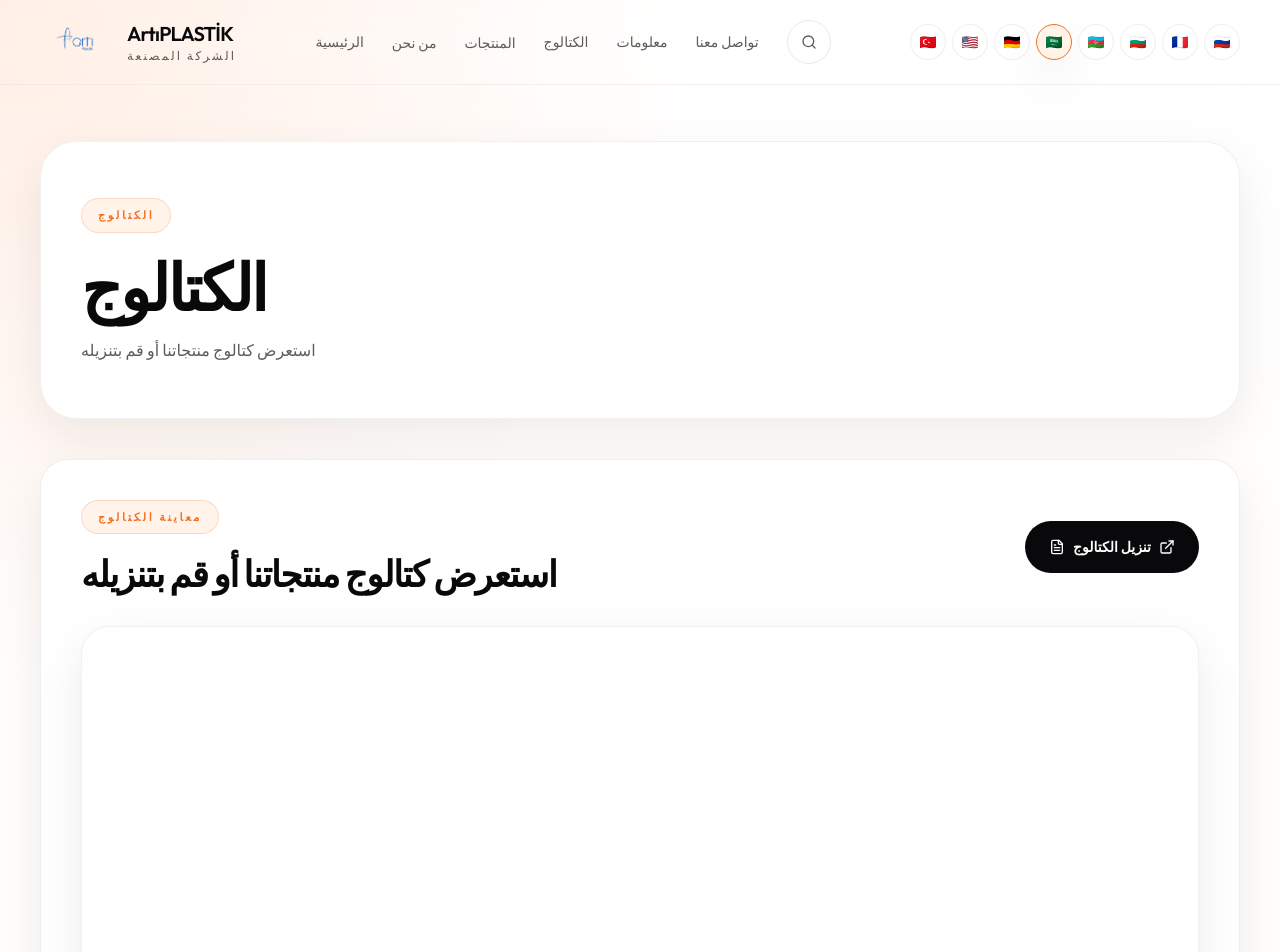
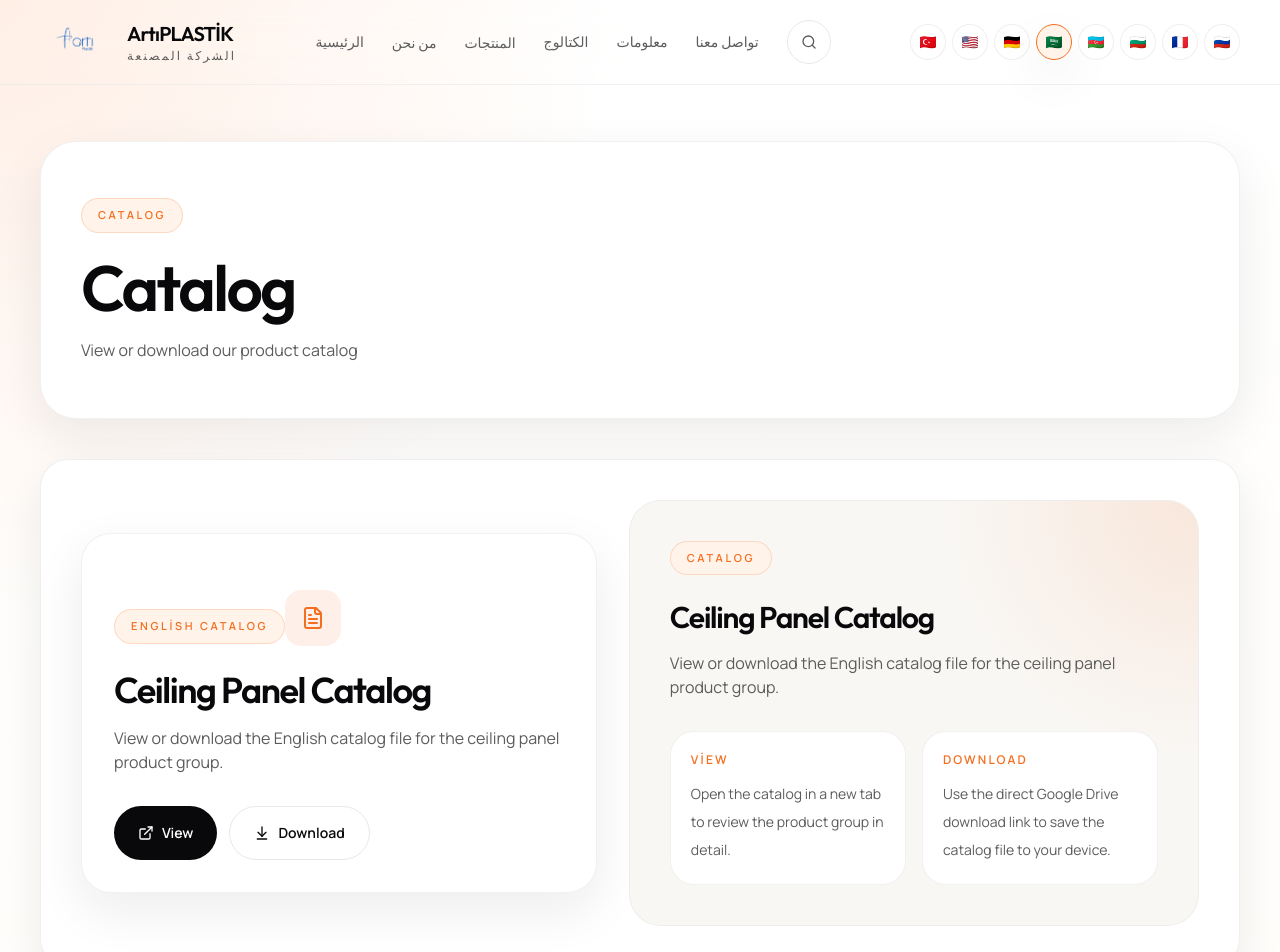
Before and after one commit to artiplastfab/artiplast-site, a Next.js app: page /ar/katalog in a window 1280 px wide. Shown: the top 952 px of the page. Built offline with nearby package versions, Linux system fonts and the light colour scheme.

Commit message:
add language-based Google Drive catalog support

```diff
--- a/app/[locale]/katalog/page.tsx
+++ b/app/[locale]/katalog/page.tsx
@@ -1,20 +1,59 @@
 import type { Metadata } from "next";
-import { ExternalLink, FileText } from "lucide-react";
+import { ArrowDownToLine, ExternalLink, FileText } from "lucide-react";
 import { PageHero } from "@/components/page-hero";
 import { Reveal } from "@/components/reveal";
 import { defaultLocale, isLocale, type Locale } from "@/lib/i18n";
 import { buildPageMetadata } from "@/lib/metadata";
 
-const catalogCopy: Record<Locale, { title: string; description: string; button: string; preview: string }> = {
-  tr: { title: "Katalog", description: "Ürün kataloğumuzu inceleyin veya indirin", button: "Kataloğu İndir", preview: "Katalog Önizleme" },
-  en: { title: "Catalog", description: "Review or download our product catalog", button: "Download Catalog", preview: "Catalog Preview" },
-  de: { title: "Katalog", description: "Sehen Sie sich unseren Produktkatalog an oder laden Sie ihn herunter", button: "Katalog herunterladen", preview: "Katalogvorschau" },
-  ar: { title: "الكتالوج", description: "استعرض كتالوج منتجاتنا أو قم بتنزيله", button: "تنزيل الكتالوج", preview: "معاينة الكتالوج" },
-  az: { title: "Kataloq", description: "Məhsul kataloqumuzu nəzərdən keçirin və ya endirin", button: "Kataloqu Yüklə", preview: "Kataloq Önizləmə" },
-  bg: { title: "Каталог", description: "Разгледайте или изтеглете продуктовия ни каталог", button: "Изтегли каталога", preview: "Преглед на каталога" },
-  fr: { title: "Catalogue", description: "Consultez ou téléchargez notre catalogue de produits", button: "Télécharger le catalogue", preview: "Aperçu du catalogue" },
-  ru: { title: "Каталог", description: "Ознакомьтесь с нашим каталогом продукции или скачайте его", button: "Скачать каталог", preview: "Предпросмотр каталога" },
+type CatalogCardCopy = {
+  pageTitle: string;
+  pageDescription: string;
+  eyebrow: string;
+  title: string;
+  description: string;
+  viewLabel: string;
+  downloadLabel: string;
+  viewUrl: string;
+  downloadUrl: string;
 };
+
+const TURKISH_CATALOG_VIEW =
+  "https://drive.google.com/file/d/1eXsMrrsZ3gRgI6upxgkqMnK7fVNvKxi1/view?usp=drive_link";
+const TURKISH_CATALOG_DOWNLOAD =
+  "https://drive.google.com/uc?export=download&id=1eXsMrrsZ3gRgI6upxgkqMnK7fVNvKxi1";
+
+const ENGLISH_CATALOG_VIEW =
+  "https://drive.google.com/file/d/1qwd116dIvaDIMYWiFYB7HWRJ3U8ScGOO/view?usp=drive_link";
+const ENGLISH_CATALOG_DOWNLOAD =
+  "https://drive.google.com/uc?export=download&id=1qwd116dIvaDIMYWiFYB7HWRJ3U8ScGOO";
+
+const turkishCatalog: CatalogCardCopy = {
+  pageTitle: "Katalog",
+  pageDescription: "Ürün kataloglarımızı görüntüleyin veya indirin",
+  eyebrow: "Türkçe Katalog",
+  title: "Tavan Lambiri Kataloğu",
+  description: "Tavan lambiri ürün grubuna ait Türkçe katalog dosyasını görüntüleyin veya indirin.",
+  viewLabel: "Görüntüle",
+  downloadLabel: "İndir",
+  viewUrl: TURKISH_CATALOG_VIEW,
+  downloadUrl: TURKISH_CATALOG_DOWNLOAD,
+};
+
+const englishCatalog: CatalogCardCopy = {
+  pageTitle: "Catalog",
+  pageDescription: "View or download our product catalog",
+  eyebrow: "English Catalog",
+  title: "Ceiling Panel Catalog",
+  description: "View or download the English catalog file for the ceiling panel product group.",
+  viewLabel: "View",
+  downloadLabel: "Download",
+  viewUrl: ENGLISH_CATALOG_VIEW,
+  downloadUrl: ENGLISH_CATALOG_DOWNLOAD,
+};
+
+function getCatalogCard(locale: Locale) {
+  return locale === "tr" ? turkishCatalog : englishCatalog;
+}
 
 export async function generateMetadata({
   params,
@@ -33,36 +72,83 @@ export default async function CatalogPage({
   params: Promise<{ locale: Locale }>;
 }) {
   const { locale } = await params;
-  const copy = catalogCopy[locale];
+  const copy = getCatalogCard(locale);
 
   return (
     <div className="pb-16 sm:pb-20">
-      <PageHero eyebrow={copy.title} title={copy.title} description={copy.description} />
+      <PageHero eyebrow={copy.pageTitle} title={copy.pageTitle} description={copy.pageDescription} />
 
       <section className="container-shell mt-10">
         <Reveal>
-          <div className="panel p-8 sm:p-10">
-            <div className="flex flex-col gap-5 sm:flex-row sm:items-center sm:justify-between">
-              <div>
-                <p className="eyebrow">{copy.preview}</p>
-                <h2 className="mt-5 font-display text-3xl font-semibold tracking-[-0.04em] text-ink sm:text-4xl">
+          <div className="panel overflow-hidden p-8 sm:p-10">
+            <div className="grid gap-8 lg:grid-cols-[0.95fr_1.05fr] lg:items-center">
+              <div className="rounded-[30px] border border-border/60 bg-white p-7 shadow-soft sm:p-8">
+                <p className="eyebrow">{copy.eyebrow}</p>
+                <div className="mt-6 inline-flex h-14 w-14 items-center justify-center rounded-2xl bg-accent/10 text-accent">
+                  <FileText className="h-6 w-6" />
+                </div>
+                <h2 className="mt-6 font-display text-3xl font-semibold tracking-[-0.04em] text-ink sm:text-4xl">
+                  {copy.title}
+                </h2>
+                <p className="mt-4 max-w-xl text-sm leading-7 text-muted sm:text-base">
                   {copy.description}
-                </h2>
-              </div>
+                </p>
+                <div className="mt-8 flex flex-col gap-3 sm:flex-row">
                   <a
-                href="/catalog.pdf"
+                    href={copy.viewUrl}
                     target="_blank"
                     rel="noreferrer"
                     className="inline-flex items-center justify-center gap-2 rounded-full bg-ink px-6 py-4 text-sm font-semibold text-white transition hover:bg-accent"
                   >
-                <FileText className="h-4 w-4" />
-                {copy.button}
                     <ExternalLink className="h-4 w-4" />
+                    {copy.viewLabel}
+                  </a>
+                  <a
+                    href={copy.downloadUrl}
+                    target="_blank"
+                    rel="noreferrer"
+                    className="inline-flex items-center justify-center gap-2 rounded-full border border-border bg-white px-6 py-4 text-sm font-semibold text-ink transition hover:border-accent hover:text-accent"
+                  >
+                    <ArrowDownToLine className="h-4 w-4" />
+                    {copy.downloadLabel}
                   </a>
                 </div>
+              </div>
 
-            <div className="mt-8 overflow-hidden rounded-[28px] border border-border/60 bg-white shadow-soft">
-              <iframe src="/catalog.pdf" title={copy.title} className="h-[600px] w-full" />
+              <div className="relative overflow-hidden rounded-[32px] border border-border/60 bg-panel p-7 sm:p-10">
+                <div className="absolute inset-0 bg-[radial-gradient(circle_at_top_right,rgba(244,110,32,0.12),transparent_36%)]" />
+                <div className="relative">
+                  <p className="eyebrow">{copy.pageTitle}</p>
+                  <h3 className="mt-6 font-display text-2xl font-semibold tracking-[-0.04em] text-ink sm:text-3xl">
+                    {copy.title}
+                  </h3>
+                  <p className="mt-4 text-sm leading-7 text-muted sm:text-base">
+                    {copy.description}
+                  </p>
+                  <div className="mt-8 grid gap-4 sm:grid-cols-2">
+                    <div className="rounded-[24px] border border-border/60 bg-white p-5">
+                      <p className="text-xs font-semibold uppercase tracking-[0.18em] text-accent">
+                        {copy.viewLabel}
+                      </p>
+                      <p className="mt-3 text-sm leading-7 text-muted">
+                        {locale === "tr"
+                          ? "Kataloğu yeni sekmede açarak ürün grubunu detaylı şekilde inceleyin."
+                          : "Open the catalog in a new tab to review the product group in detail."}
+                      </p>
+                    </div>
+                    <div className="rounded-[24px] border border-border/60 bg-white p-5">
+                      <p className="text-xs font-semibold uppercase tracking-[0.18em] text-accent">
+                        {copy.downloadLabel}
+                      </p>
+                      <p className="mt-3 text-sm leading-7 text-muted">
+                        {locale === "tr"
+                          ? "Doğrudan Google Drive indirme bağlantısıyla katalog dosyasını cihazınıza alın."
+                          : "Use the direct Google Drive download link to save the catalog file to your device."}
+                      </p>
+                    </div>
+                  </div>
+                </div>
+              </div>
             </div>
           </div>
         </Reveal>
```
Lines whose indentation alone changed are shown as unchanged.
